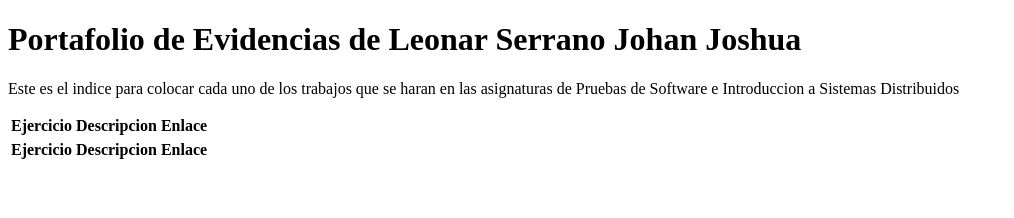
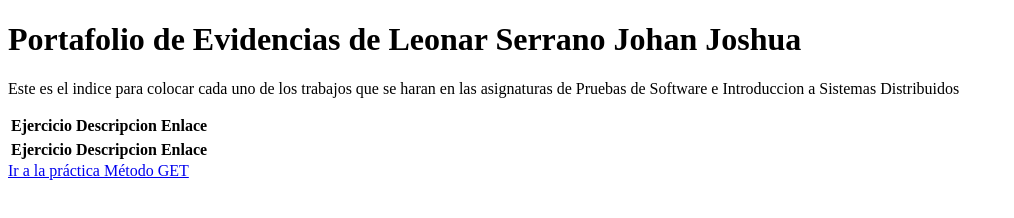
Before and after one commit to Joshuachik/5IV8_Leonar_Serrano_Johan_Joshua, a plain HTML site: page index.html in a window 1280 px wide. Shown: the whole page, without its empty margins (0-1014 px from the left). Drawn offline with Linux system fonts and the light colour scheme.

Commit message:
Actualizacion de rutas del portafolio y MetodoGet

```diff
--- a/index.html
+++ b/index.html
@@ -20,7 +20,7 @@
                             <th>Ejercicio</th>
                             <th>Descripcion</th>
                             <th>Enlace</th>
-                        </th>
+                        </tr>
                     </thead>
                 </table>
                 <table class="tablaisd">
@@ -29,7 +29,7 @@
                             <th>Ejercicio</th>
                             <th>Descripcion</th>
                             <th>Enlace</th>
-                        </th>
+                        </tr>
                     </thead>
                 </table>
 
@@ -38,6 +38,6 @@
         </div>
 
     </div>
-
+    <a href="./LSD/Primer%20parcial/MetodoGet/index.html">Ir a la práctica Método GET</a>
 </body>
 </html>
```
